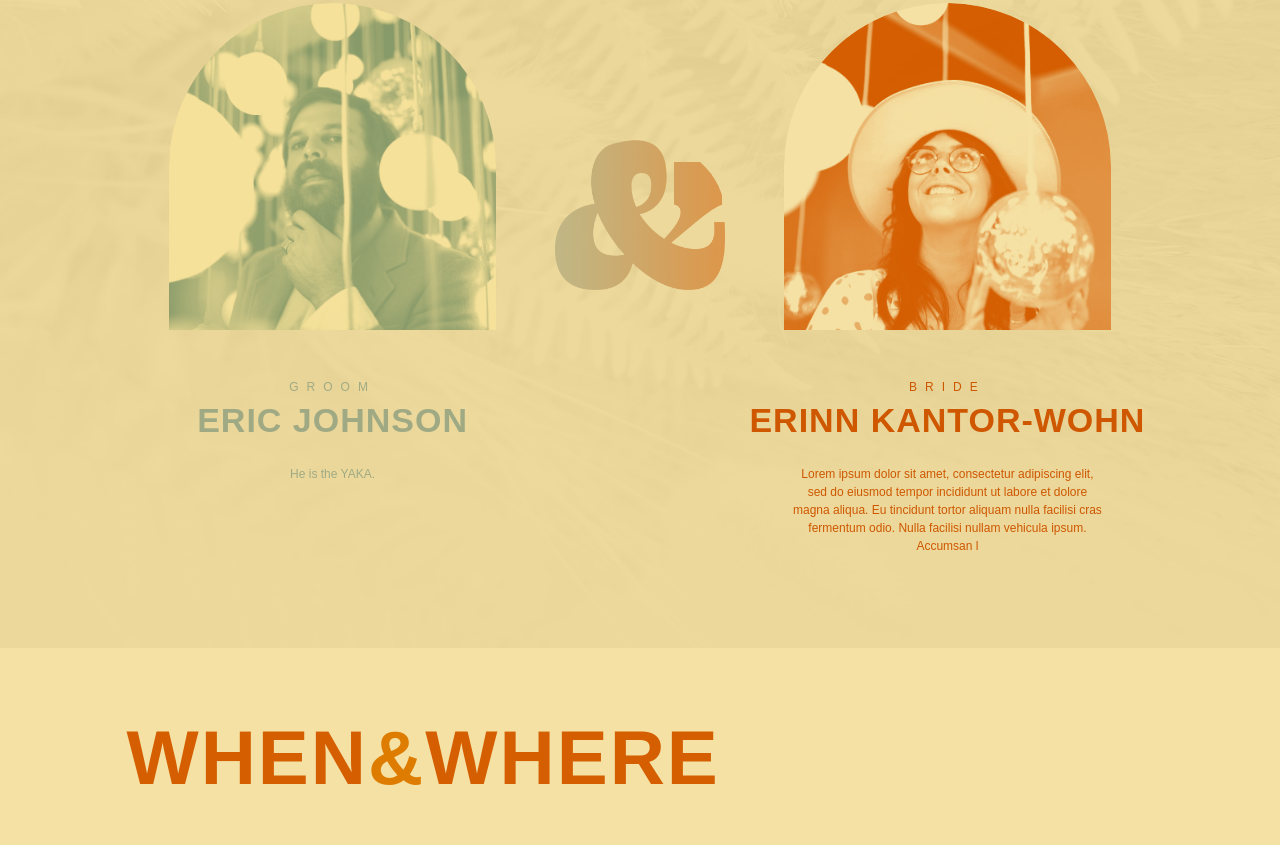
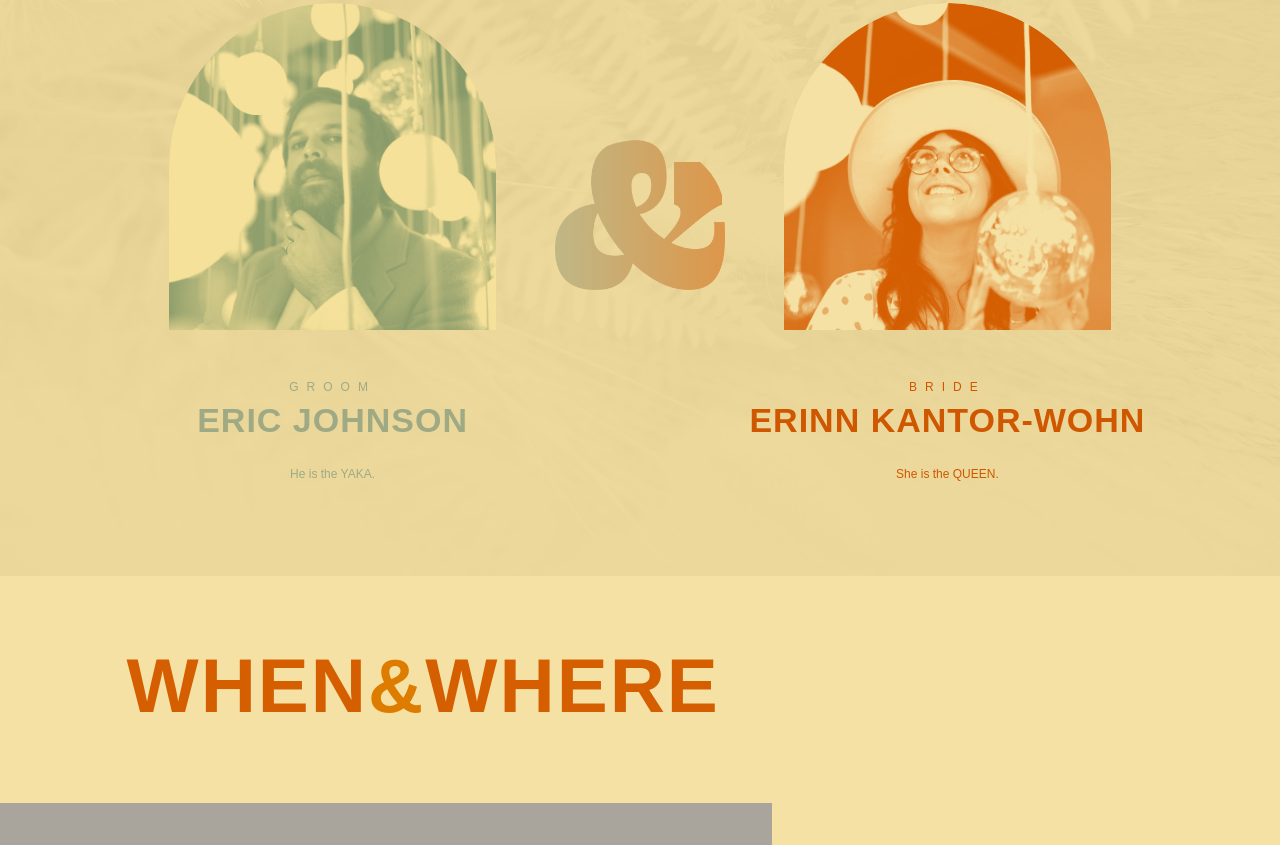
Before and after one commit to Yakamoose/yakamoose.github.io, a website: page index.html in a window 1280 px wide. Shown: the part 1096-1941 px from the top of the page. Drawn offline with nearby package versions, Linux system fonts and the light colour scheme; grey boxes are pictures that could not be loaded; a web font is replaced by a local one.

Commit message:
Update index.html

```diff
--- a/index.html
+++ b/index.html
@@ -111,9 +111,7 @@
           </div>
           <p class="title mt-5 mb-1">BRIDE</p>
           <h4 class="font-weight-bold">ERINN KANTOR-WOHN</h4>
-          <p class="text mt-4  px-5">Lorem ipsum dolor sit amet, consectetur adipiscing elit, sed do eiusmod tempor
-            incididunt ut labore et dolore magna aliqua. Eu tincidunt tortor aliquam nulla facilisi cras fermentum odio.
-            Nulla facilisi nullam vehicula ipsum. Accumsan l
+          <p class="text mt-4  px-5">She is the QUEEN.
           </p>
 
         </div>
```
